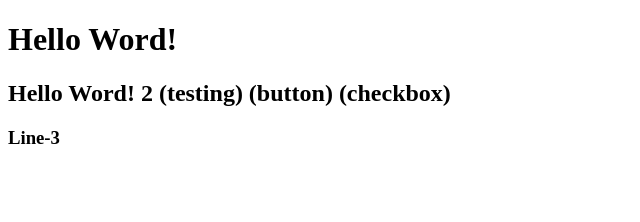
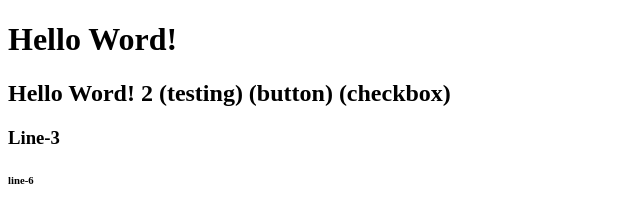
Before and after one commit to Muhammad-Faraz-Ali/git-shit, a plain HTML site: page index.html in a window 1280 px wide. Shown: the full height of the page, 0-640 px from the left. Drawn offline with Linux system fonts and the light colour scheme.

Commit message:
line-6-main

```diff
--- a/index.html
+++ b/index.html
@@ -9,5 +9,6 @@
     <h1>Hello Word!</h1>
     <h2>Hello Word! 2 (testing) (button) (checkbox)</h2>
     <h3>Line-3</h3>
+    <h6>line-6</h6>
 </body>
 </html>
```
